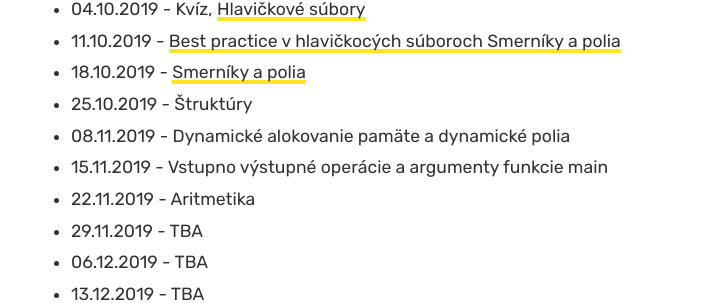
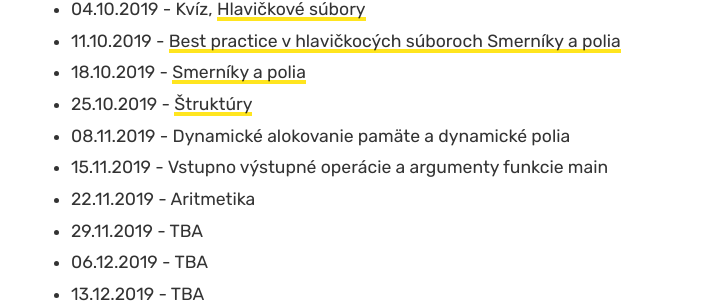
Before and after one commit to ppatrik/ppatrik.github.io, a Jekyll site: the page built from _posts/2019-09-20-JAC-0.md, in a window 1280 px wide and 900 px high, scrolled down 671 px. Shown: the part 166-469 px from the top of the window, without its empty margins (244-960 px from the left). Built offline with Jekyll 4.4.1, drawn with Linux system fonts in a browser that asks for light colours; comment, search, counter and statistics services are not loaded; some of the changed lines change nothing that is shown.

Commit message:
Update 2019-09-20-JAC-0.md

```diff
--- a/_posts/2019-09-20-JAC-0.md
+++ b/_posts/2019-09-20-JAC-0.md
@@ -13,7 +13,7 @@ author: ppatrik
 * 04.10.2019 - Kvíz, [Hlavičkové súbory]({{site.base_url}}/vyuka/jac/2019/10/04/JAC-Cvicenie03)
 * 11.10.2019 - [Best practice v hlavičkocých súboroch Smerníky a polia]({{site.base_url}}/vyuka/jac/2019/10/11/JAC-Cvicenie04)
 * 18.10.2019 - [Smerníky a polia]({{site.base_url}}/vyuka/jac/2019/10/18/JAC-Cvicenie05)
-* 25.10.2019 - Štruktúry
+* 25.10.2019 - [Štruktúry]({{site.base_url}}/vyuka/jac/2019/10/25/JAC-Cvicenie06)
 * 08.11.2019 - Dynamické alokovanie pamäte a dynamické polia
 * 15.11.2019 - Vstupno výstupné operácie a argumenty funkcie main
 * 22.11.2019 - Aritmetika
```
